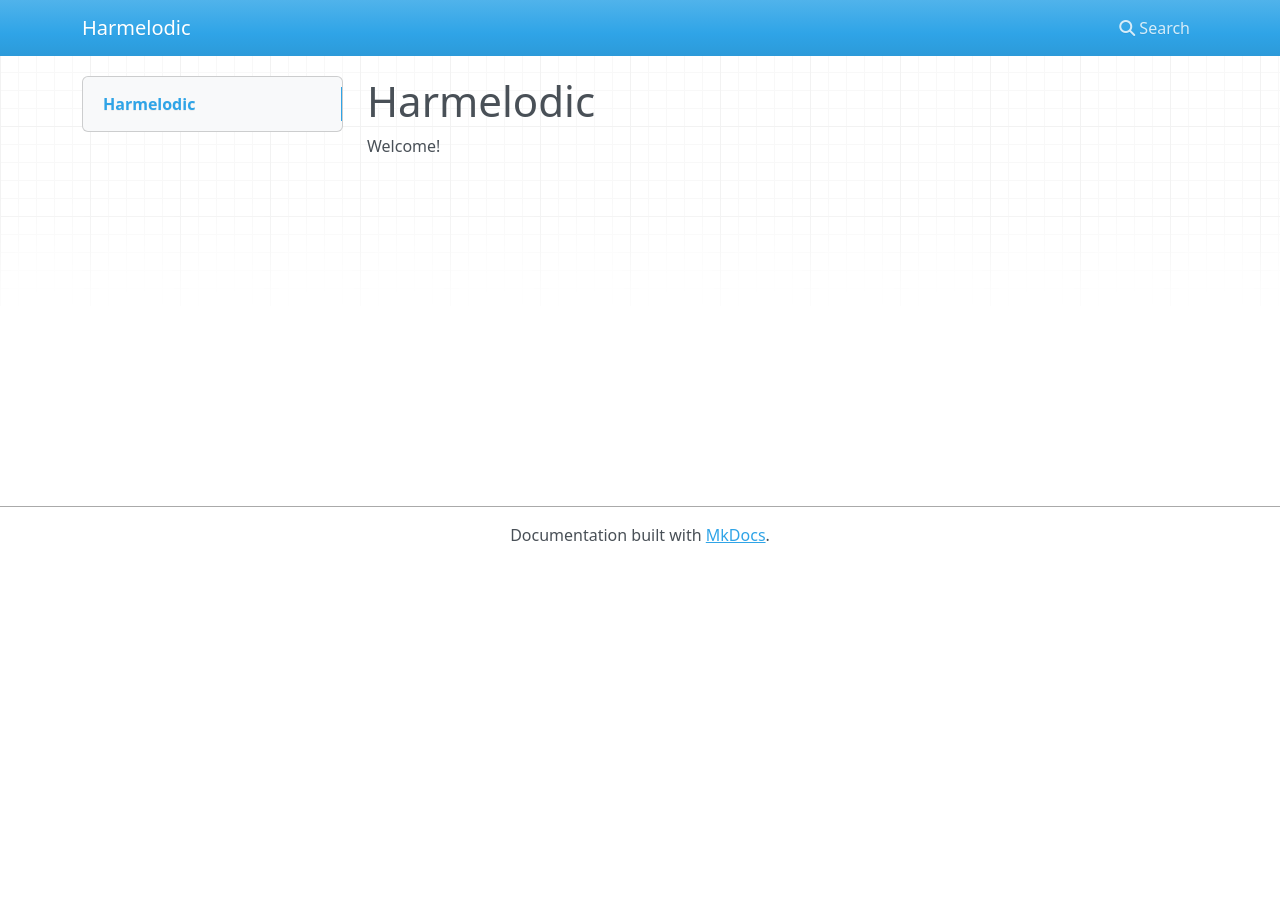
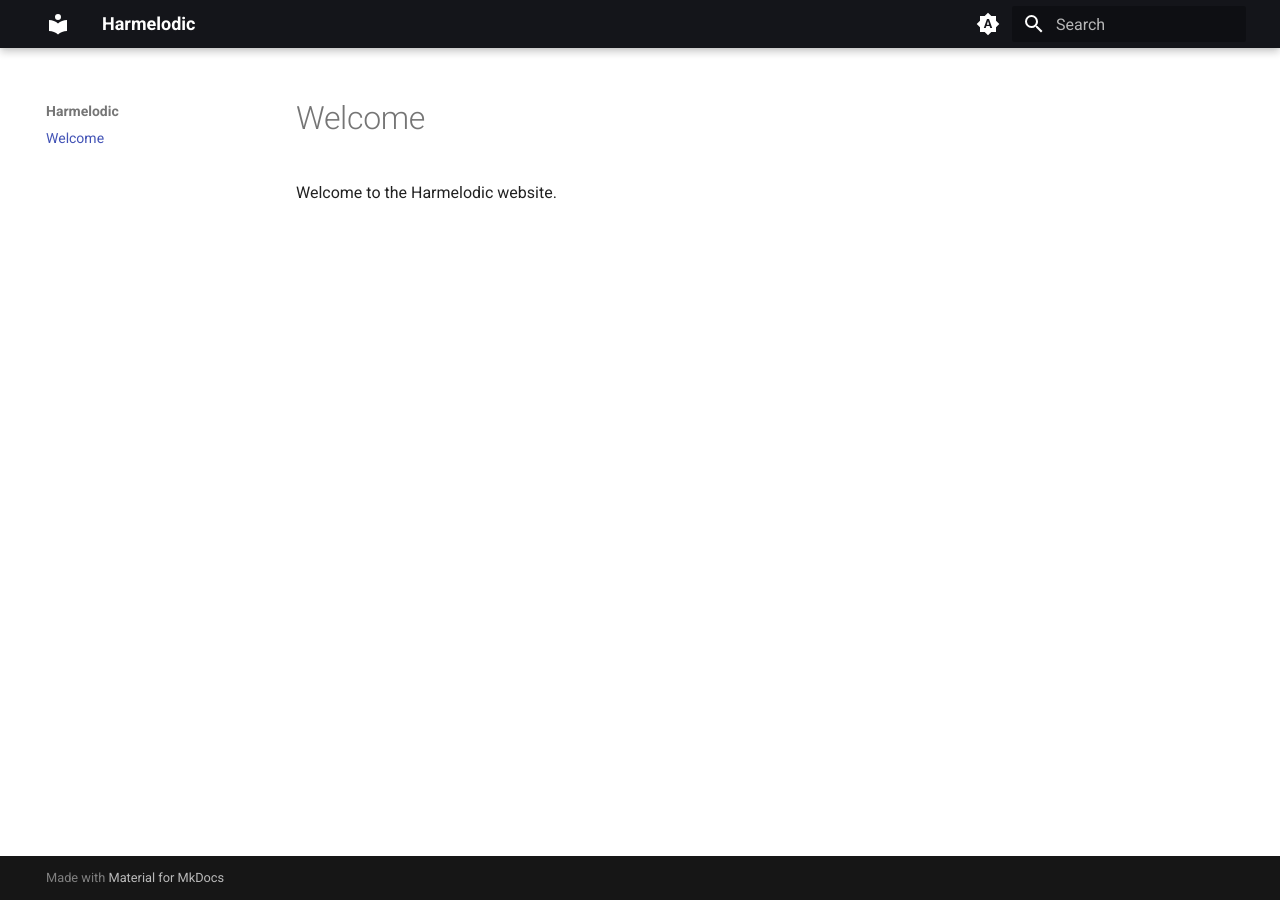
Before and after one commit to Harmelodic/website, an MkDocs documentation site: the page built from docs/index.md, in a window 1280 px wide. Built offline with MkDocs 1.6.1 and Material for MkDocs 9.7.7, drawn with Linux system fonts in a browser that asks for light colours; nearby versions of some CDN libraries.

Commit message:
introduce mkdocs-material

```diff
--- a/docs/index.md
+++ b/docs/index.md
@@ -1,3 +1,3 @@
-# Harmelodic
+# Welcome
 
-Welcome!
+Welcome to the Harmelodic website.
--- a/mkdocs.yml
+++ b/mkdocs.yml
@@ -3,3 +3,33 @@ site_description: Harmelodic scribblings & projects.
 site_name: Harmelodic
 
 strict: true
+
+theme:
+  name: material
+  palette:
+    # Palette toggle for automatic mode
+    - media: "(prefers-color-scheme)"
+      toggle:
+        icon: material/brightness-auto
+        name: Switch to light mode
+
+    # Palette toggle for light mode
+    - media: "(prefers-color-scheme: light)"
+      scheme: default
+      primary: black
+      accent: indigo
+      toggle:
+        icon: material/brightness-7
+        name: Switch to dark mode
+
+    # Palette toggle for dark mode
+    - media: "(prefers-color-scheme: dark)"
+      scheme: slate
+      primary: black
+      accent: indigo
+      toggle:
+        icon: material/brightness-4
+        name: Switch to system preference
+
+#  features:
+#    - navigation.tabs
```
Also changed, not shown: CONTRIBUTTING.md (+5 -0 lines).
